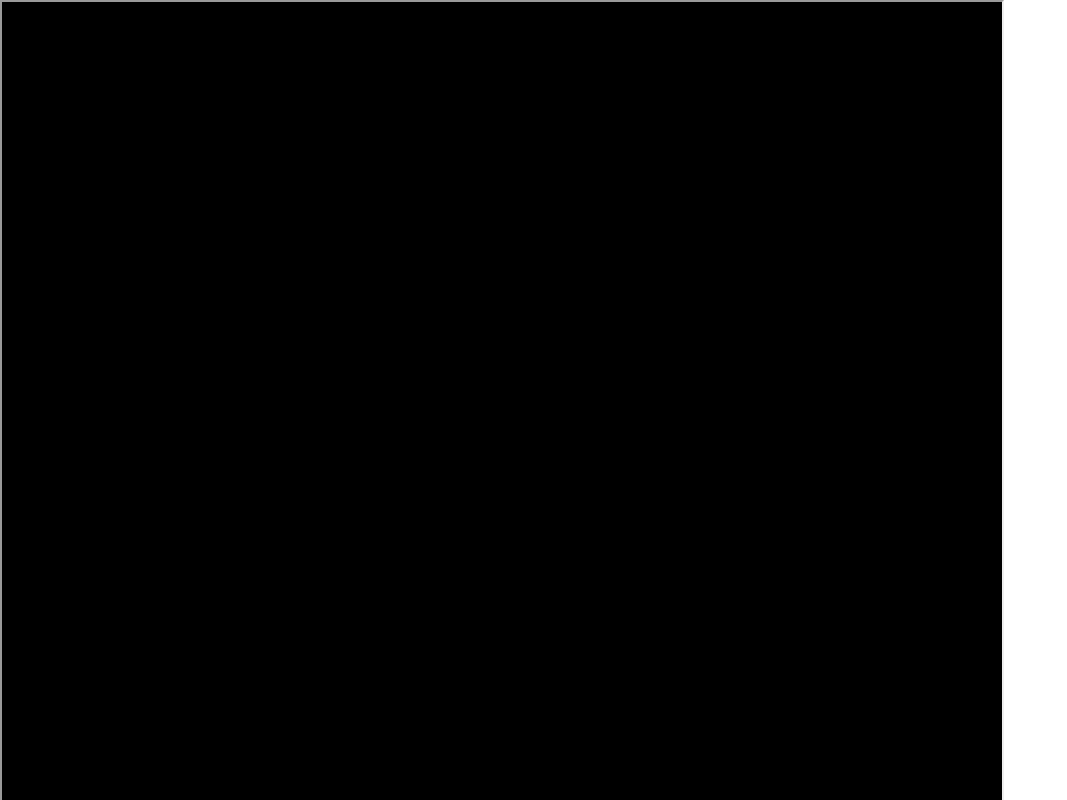
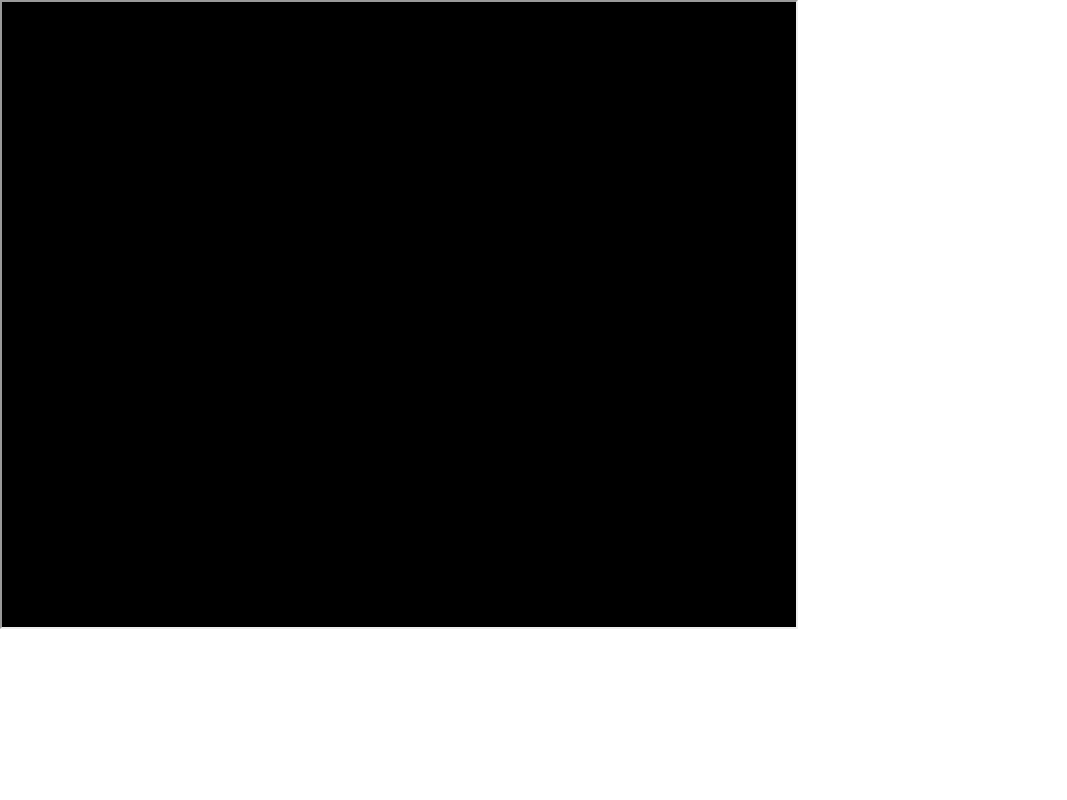
Before and after one commit to VovaKarter/VovaKarter.github.io, a plain HTML site: page index.html in a window 1280 px wide. Shown: the whole page, without its empty margins (0-1067 px from the left). Drawn offline with Linux system fonts and the light colour scheme.

Commit message:
Update index.html

```diff
--- a/index.html
+++ b/index.html
@@ -11,7 +11,7 @@
 	</head>
 	<body>
 		<div class="wrapper">
-			<iframe src="game.html" border="0" width="1000" height="1000"></iframe>
+			<iframe src="game.html" border="0" width="794" height="625"></iframe>
 		</div>
 	</body>
 </html>
```
